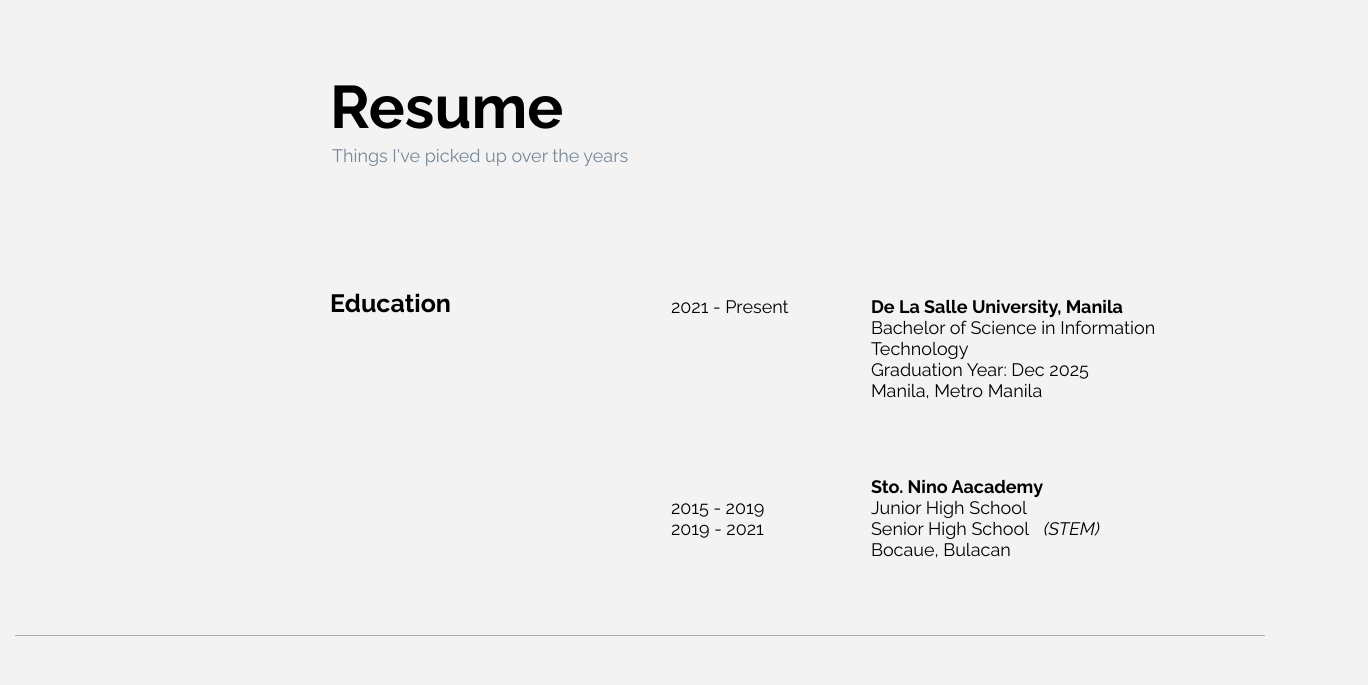
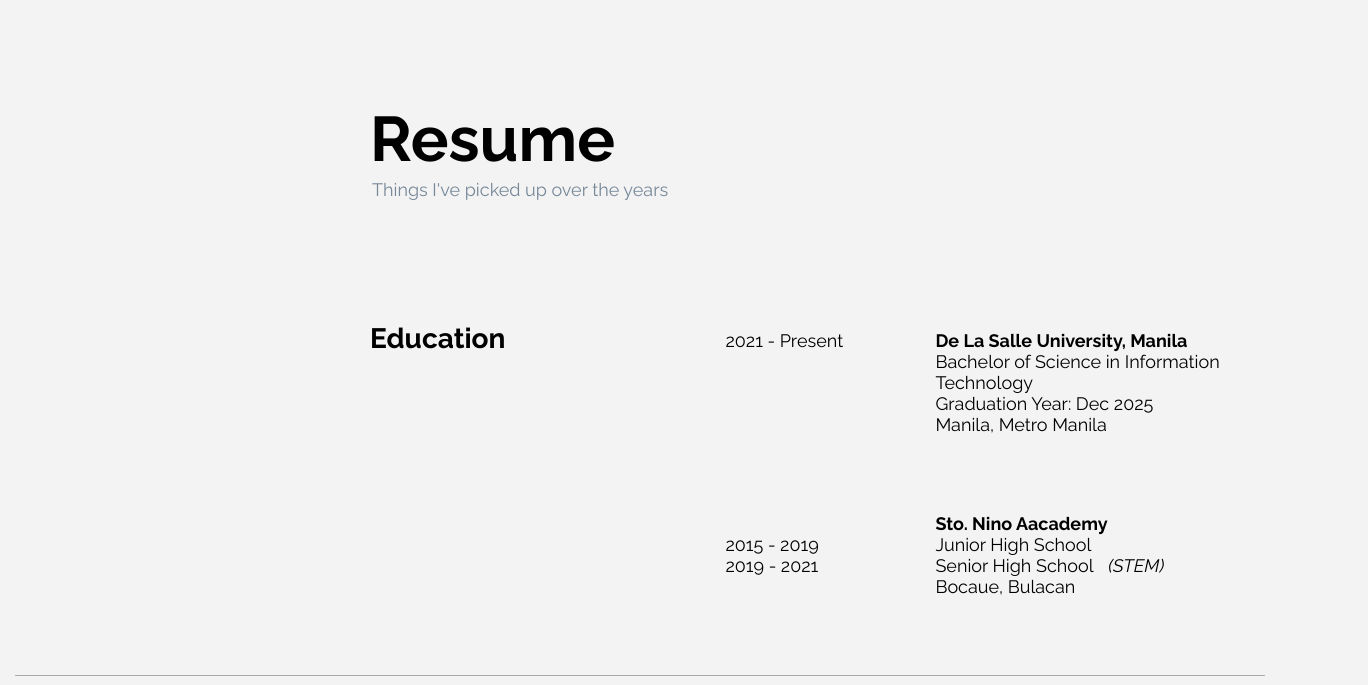
Before and after one commit to kiddei/izarandrei.github.io, a plain HTML site: page cv.html in a window 1280 px wide. Shown: the part 108-793 px from the top of the page, 1368 px wide, since content can reach past the window. Drawn offline with Linux system fonts and the light colour scheme; a web font is replaced by a local one.

Commit message:
RESUME AND PROJECT
changelogs:

cv.html
projects.css
resume.css

```diff
--- a/cv.html
+++ b/cv.html
@@ -23,7 +23,7 @@
     </div>
   </header>
 
-  <section class="main">
+  <section class="main" style="margin-left: 340px;">
     <h1>Resume</h1>
     <div id="project-brief">Things I've picked up over the years</div>
   </section>
--- a/projects.css
+++ b/projects.css
@@ -1,15 +1,15 @@
 h1{
-  font-size: 60px;
+  font-size: 63px;
  }
 
 .main{
-    margin: 0px 100px 40px 300px;
+    margin: 0px 100px 40px 340px;
     display: block;
     padding: 30px;
 }
 
 .header{
-  margin-bottom: 50px;
+  margin-bottom: 80px;
 }
 
 
@@ -93,7 +93,7 @@ hr.hr-resume{
 }
 
 .footer-info{
-  font-size: 15px;
+  font-size: 18px;
 }
 
 .icons{
@@ -101,7 +101,7 @@ hr.hr-resume{
 }
 
 .logo{
-  width: 30px;
+  width: 33px;
   margin: 0px 5px 0px 0px;
   cursor: pointer;
 }
--- a/resume.css
+++ b/resume.css
@@ -1,16 +1,16 @@
 .main-resume{
-  margin: 0px 100px 0px 300px;
+  margin: 0px 100px 0px 340px;
   display: flex;
   padding: 30px;
 }
 
 
 h1.resume-type{
-  font-size: 25px;
+  font-size: 28px;
 }
 
 .resume-title{
-  width: 450px;
+  width: 480px;
   margin: 22px 220px 0px 0px;
 }
 
@@ -28,12 +28,12 @@ h1.resume-type{
 
  .resume-year{
       margin: 0px 50px 0px 0px;
-      width: 150px;
+      width: 160px;
 }
 
 .resume-desc{
       margin: 0px 0px 0px 0px;
-      width: 300px;
+      width: 330px;
 }
 
 hr.hr-resume{
```
